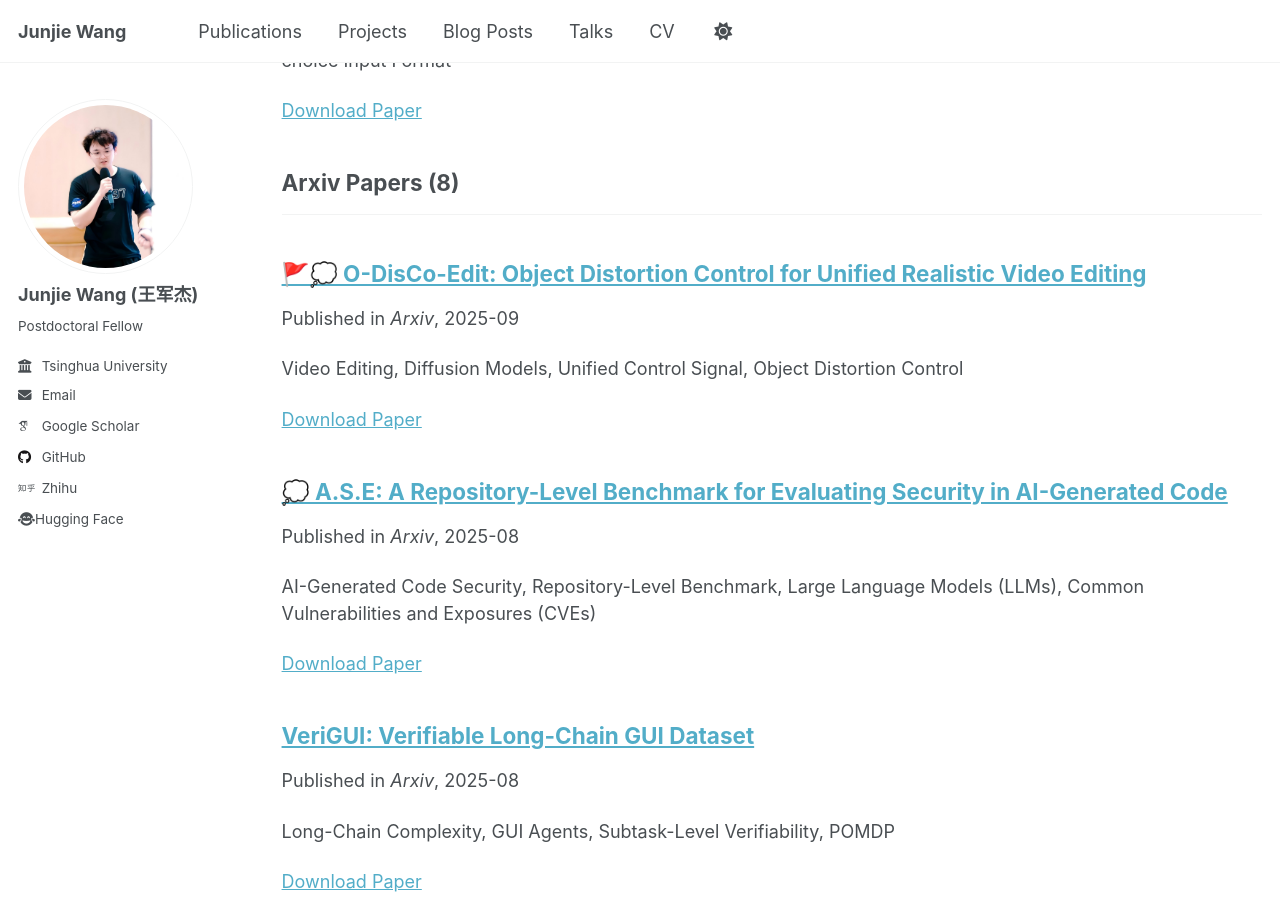
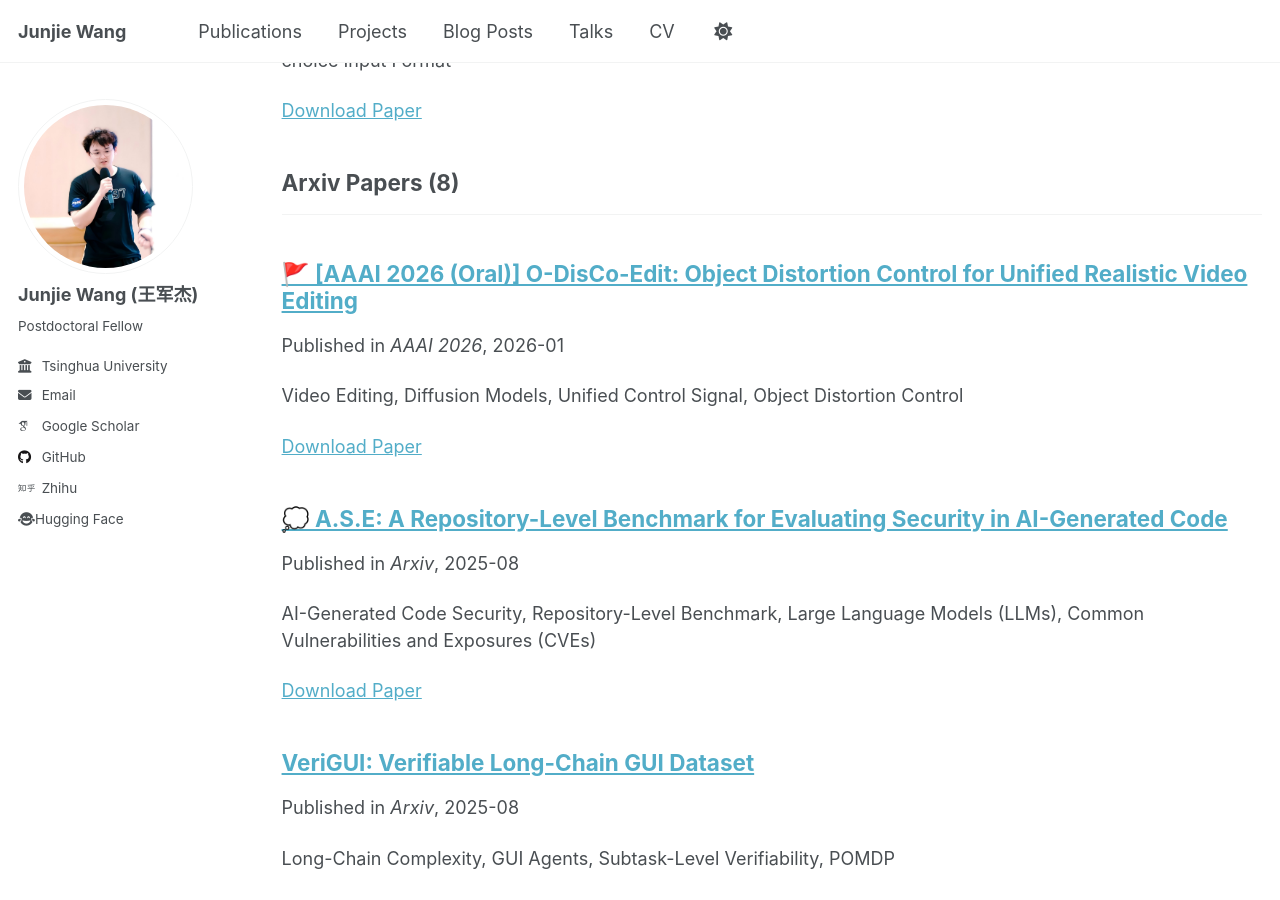
Before and after one commit to wangjunjie-ai/wangjunjie-ai.github.io, a Jekyll site: the page built from _pages/publications.html, in a window 1280 px wide and 900 px high, scrolled down 3979 px. Built offline with Jekyll 4.4.1, drawn with Linux system fonts in a browser that asks for light colours; some web fonts are replaced.

Commit message:
Update 2025-09-01-o-disco-edit.md

```diff
--- a/_publications/2025-09-01-o-disco-edit.md
+++ b/_publications/2025-09-01-o-disco-edit.md
@@ -1,11 +1,11 @@
 ---
-title: "🚩💭 O-DisCo-Edit: Object Distortion Control for Unified Realistic Video Editing"
+title: "🚩 [AAAI 2026 (Oral)] O-DisCo-Edit: Object Distortion Control for Unified Realistic Video Editing"
 collection: publications
 category: arxiv
 permalink: /publication/2025-09-01-o-disco-edit
 excerpt: 'Video Editing, Diffusion Models, Unified Control Signal, Object Distortion Control'
-date: 2025-09-01
-venue: 'Arxiv'
+date: 2026-01-20
+venue: 'AAAI 2026'
 paperurl: 'https://arxiv.org/abs/2509.01596'
 bibtexurl: # empty
 citation: # empyty
@@ -22,6 +22,8 @@ slidesurl: # empyty
 项目主页: [https://cyqii.github.io/O-DisCo-Edit.github.io/](https://cyqii.github.io/O-DisCo-Edit.github.io/)
 
 Arxiv地址：[https://arxiv.org/abs/2509.01596](https://arxiv.org/abs/2509.01596)
+
+**Accepted by AAAI 2026 (Oral)**
 
 <p align=center>
 	<img src="/images/papers/2024-o-dico/o-disco-1.png" width="100%">
```
